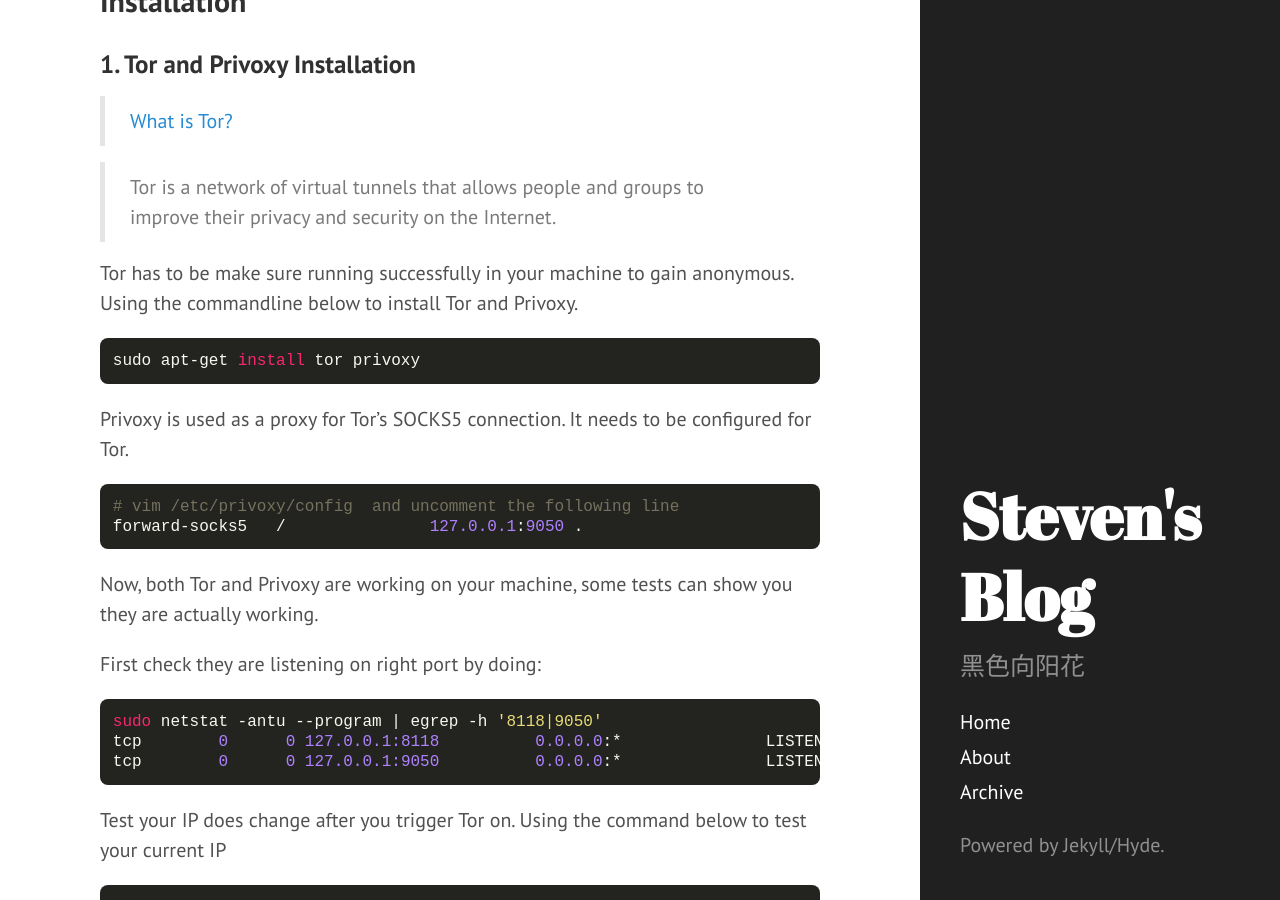
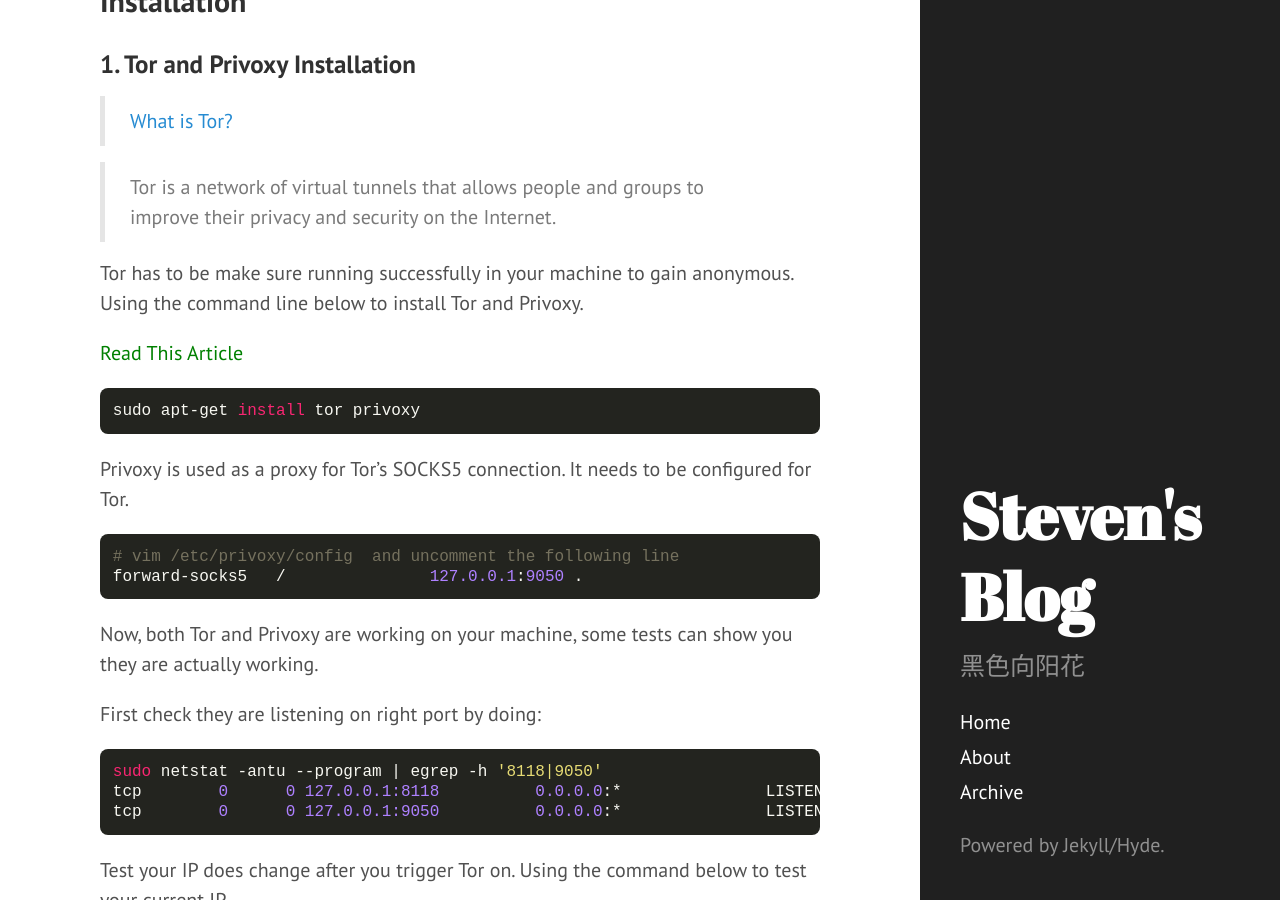
Before and after one commit to legatoo/legatoo.github.io, a Jekyll site: the page built from _posts/2014-12-06-Get-More-Votes-using-Tor-and-CUrl.md, in a window 1280 px wide and 900 px high, scrolled down 576 px. Built offline with Jekyll 4.4.1, drawn with Linux system fonts in a browser that asks for light colours; Markdown is read by kramdown in place of the engine named in the settings.

Commit message:
post excerpt

```diff
--- a/_posts/2014-12-06-Get-More-Votes-using-Tor-and-CUrl.md
+++ b/_posts/2014-12-06-Get-More-Votes-using-Tor-and-CUrl.md
@@ -17,7 +17,11 @@ Anonymous is mixed blessing for sure. In the world of Internet, people are much
 
 >Tor is a network of virtual tunnels that allows people and groups to improve their privacy and security on the Internet.
 
-Tor has to be make sure running successfully in your machine to gain anonymous. Using the commandline below to install Tor and Privoxy.
+Tor has to be make sure running successfully in your machine to gain anonymous. Using the command line below to install Tor and Privoxy.
+
+<a href="http://legato.ninja/2014/12/06/Get-More-Votes-using-Tor-and-CUrl/"><font color="green">Read This Article</font></a>
+<!--more-->
+
 
 <pre><code class="Bash">sudo apt-get install tor privoxy</code></pre>
 
```
Also changed, not shown: _posts/2013-07-06-Incredible-India-Aiesec-印度志愿活动.md (+3 -0 lines), _posts/2014-11-12-Install-Yarn-on-Ubuntu-Cluster-via-Scripts.md (+3 -0 lines), _posts/2014-12-11-Move-My-Blog-to-DigitalOcean.md (+3 -2 lines), _posts/2014-12-15-在DigitalOcean上搭建自己的邮件系统.md (+1 -0 lines).
